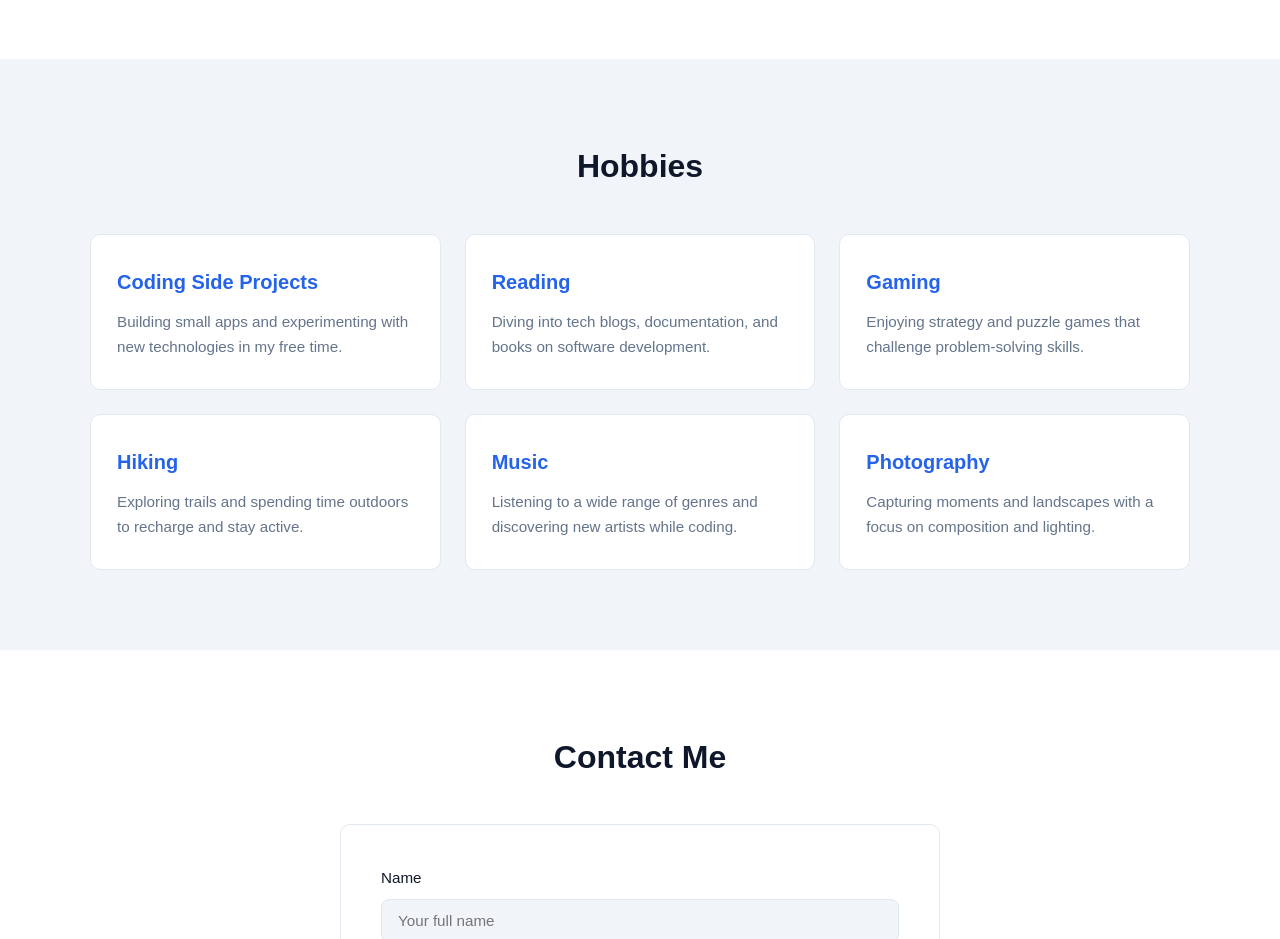
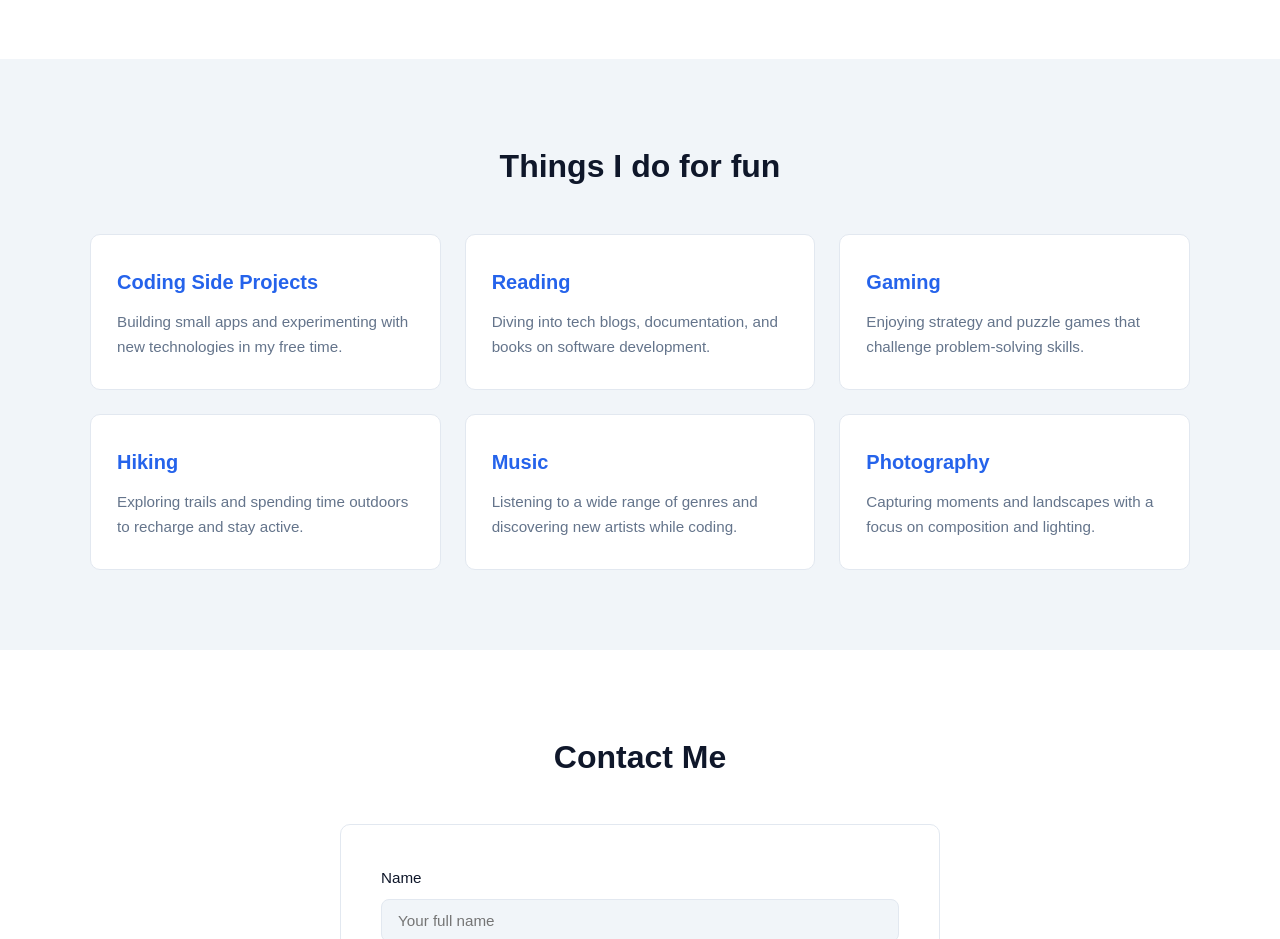
Before and after one commit to kabeermahmood/Portfolio, a plain HTML site: page index.html in a window 1280 px wide. Shown: the part 1620-2559 px from the top of the page. Drawn offline with Linux system fonts and the light colour scheme.

Commit message:
Update heading on branch B

```diff
--- a/index.html
+++ b/index.html
@@ -108,7 +108,7 @@
 
         <section id="hobbies" class="section section-alt">
             <div class="container">
-                <h2 class="section-title">Hobbies</h2>
+                <h2 class="section-title">Things I do for fun</h2>
                 <div class="card-grid">
                     <div class="card">
                         <h3 class="card-title">Coding Side Projects</h3>
```
